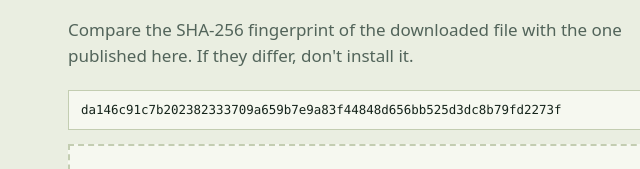
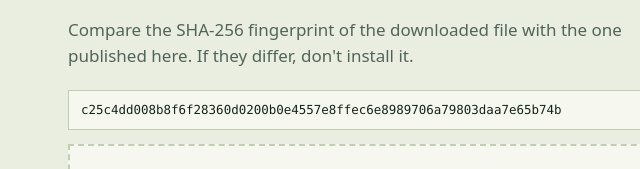
Before and after one commit to KIRIKOUANO/kirikouano-menu-hud, a plain HTML site: page index.html in a window 1280 px wide. Shown: the part 2597-2766 px from the top of the page, 12-652 px from the left. Drawn offline with Linux system fonts and the light colour scheme; no server answers; a web font is replaced by a local one.

Commit message:
Add files via upload

```diff
--- a/index.html
+++ b/index.html
@@ -944,8 +944,8 @@ footer .flink { color: var(--muted); text-decoration: underline; }
     version: "1.7.0.0",
     fileName: "FS25_KirikouanoMenuHUD.zip",
     size: "5,8 Mo",
-    sha256: "da146c91c7b202382333709a659b7e9a83f44848d656bb525d3dc8b79fd2273f",
-    virusTotal: "https://www.virustotal.com/gui/file/da146c91c7b202382333709a659b7e9a83f44848d656bb525d3dc8b79fd2273f", contact: "ouvre un signalement sur GitHub", contactUrl: "https://github.com/KIRIKOUANO/kirikouano-menu-hud/issues/new", changelog: [{ version: "1.7.0.0", date: "26 octobre 2026", notes: "Caméra aérienne comme dans le jeu, à la souris et à la manette (stick gauche pour se déplacer). Plantes posées une par une, partout (même sur le béton), avec le son du jeu. Clôtures : portails, raccord automatique, indicateur d'accrochage et choix du modèle. Champ libre tracé avec la caméra aérienne." }]
+    sha256: "c25c4dd008b8f6f28360d0200b0e4557e8ffec6e8989706a79803daa7e65b74b",
+    virusTotal: "https://www.virustotal.com/gui/file/c25c4dd008b8f6f28360d0200b0e4557e8ffec6e8989706a79803daa7e65b74b", contact: "ouvre un signalement sur GitHub", contactUrl: "https://github.com/KIRIKOUANO/kirikouano-menu-hud/issues/new", changelog: [{ version: "1.7.0.0", date: "26 octobre 2026", notes: "Caméra aérienne comme dans le jeu, à la souris et à la manette (stick gauche pour se déplacer). Plantes posées une par une, partout (même sur le béton), avec le son du jeu. Clôtures : portails, raccord automatique, indicateur d'accrochage et choix du modèle. Champ libre tracé avec la caméra aérienne." }]
   };
 
   var BAD_HOSTS = ["bit.ly", "tinyurl.com", "t.co", "goo.gl", "is.gd", "cutt.ly", "rb.gy", "ow.ly", "shorturl.at"];
```
